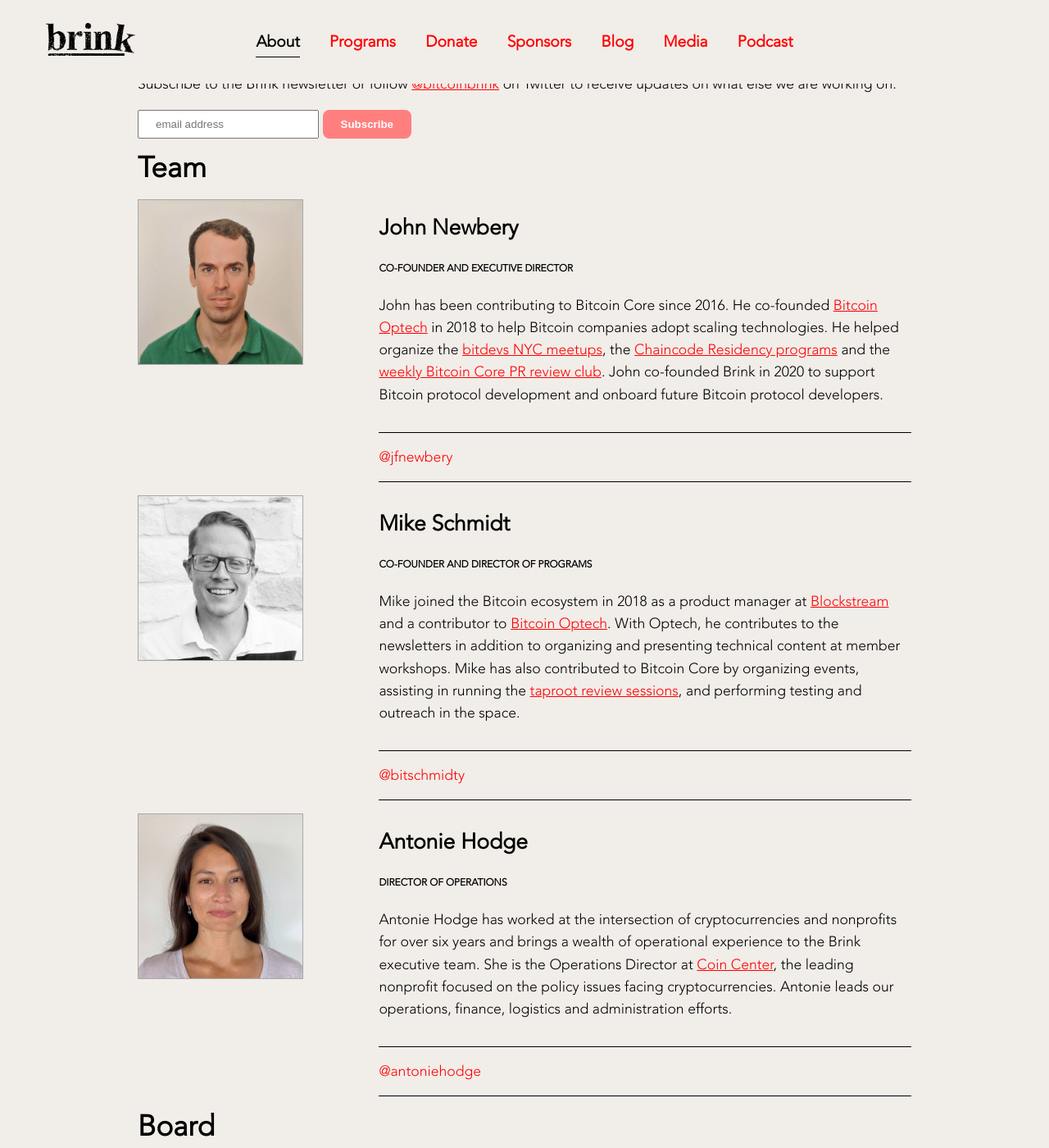
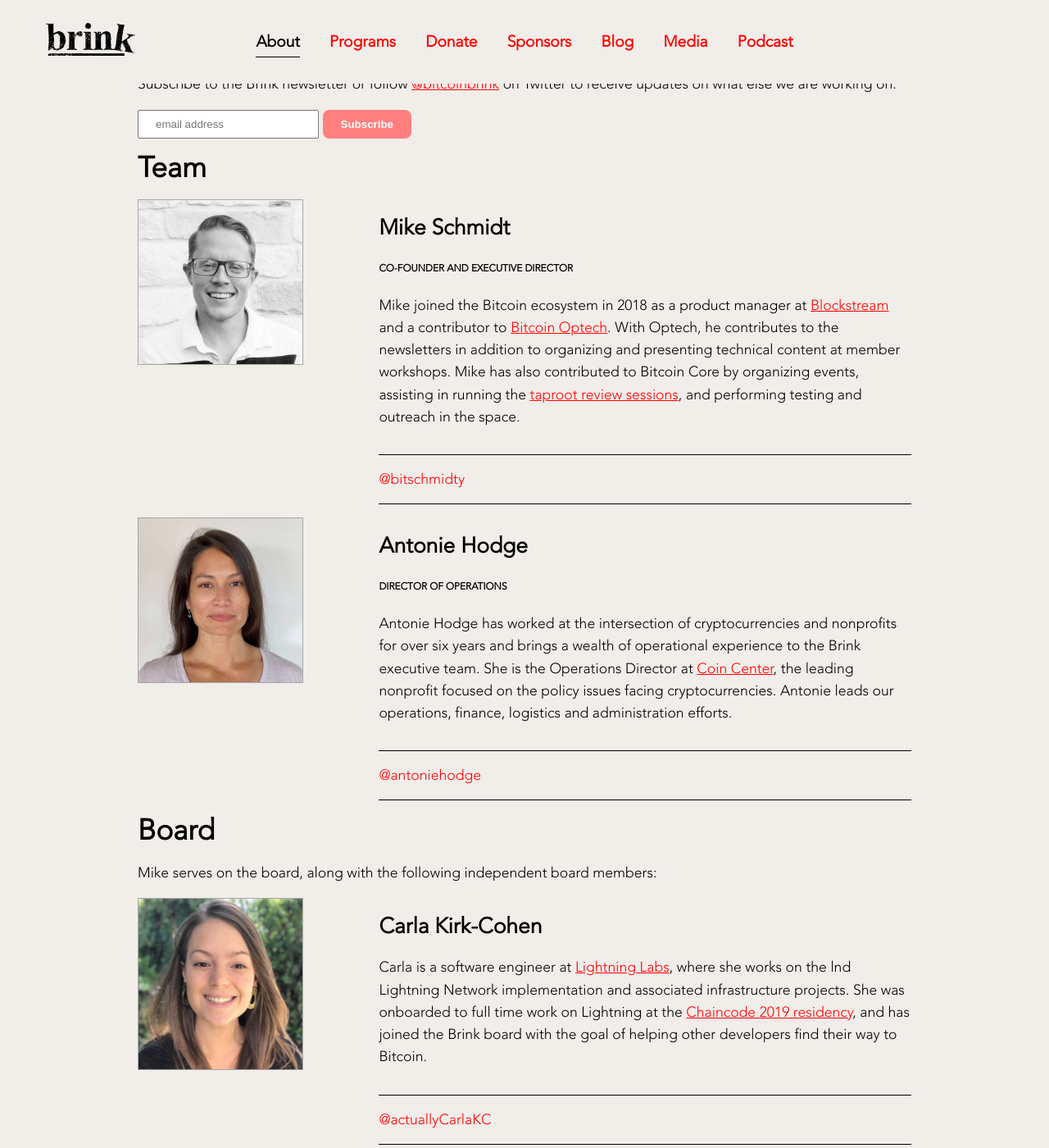
Before and after one commit to bitcoinbrink/website, a Jekyll site: the page built from index.md, in a window 1280 px wide and 1400 px high, scrolled down 469 px. Shown: the whole window at 82% size. Built offline with Jekyll 4.4.1, drawn with Linux system fonts in a browser that asks for light colours; some of the changed text lies outside the part shown.

```diff
--- a/_data/team.yml
+++ b/_data/team.yml
@@ -1,25 +1,6 @@
 officers:
-- name: John Newbery
+- name: Mike Schmidt
   title: Co-founder and Executive Director
-  description: >-
-    John has been contributing to Bitcoin Core since 2016. He co-founded <a
-    href="https://bitcoinops.org/" target="_blank" rel="noopener">Bitcoin
-    Optech</a> in 2018 to help Bitcoin companies adopt scaling technologies. He
-    helped organize the <a href="https://bitdevs.org/" target="_blank"
-    rel="noopener">bitdevs NYC meetups</a>, the <a
-    href="https://residency.chaincode.com/" target="_blank"
-    rel="noopener">Chaincode Residency programs</a> and the <a
-    href="https://bitcoincore.reviews/" target="_blank" rel="noopener">weekly
-    Bitcoin Core PR review club</a>. John co-founded Brink in 2020 to support
-    Bitcoin protocol development and onboard future Bitcoin protocol
-    developers.
-  social: "@jfnewbery"
-  link: https://twitter.com/jfnewbery
-  image: assets/images/john-newbery.jpg
-  alt: Picture of John Newbery
-
-- name: Mike Schmidt
-  title: Co-founder and Director of Programs
   description: >-
     Mike joined the Bitcoin ecosystem in 2018 as a product manager at
     <a href="https://blockstream.com">Blockstream</a> and a contributor to <a
--- a/index.md
+++ b/index.md
@@ -52,7 +52,7 @@ updates on what else we are working on.
 </div>
 <div class="team-container">
   <h1 id="board">Board</h1>
-  <p>John and Mike serve on the board, along with the following independent board members:</p>
+  <p>Mike serves on the board, along with the following independent board members:</p>
   {% for item in site.data.team.board %}
   <div class="team-row">
     <div class="image-column">
--- a/programs.md
+++ b/programs.md
@@ -9,12 +9,7 @@ description: Brink supports and mentors new contributors to open source Bitcoin
 # <span id="fellowship">Fellowship</span>
 
 The Brink fellowship is an intensive one-year program to onboard exceptional
-software engineers into Bitcoin protocol development. Developed and coordinated
-by Brink director John Newbery, the fellowship draws on John’s four years
-experience of contributing to Bitcoin Core, running the [Chaincode
-Residencies](https://residency.chaincode.com/) and [PR Review
-Club](https://bitcoincore.reviews/), and mentoring many Bitcoin open source
-contributors.
+software engineers into Bitcoin protocol development.
 
 As a Brink fellow, you’ll spend a year working alongside our engineering team and the other
 Brink fellows. You’ll learn about all aspects of the Bitcoin Core system,
```
Also changed, not shown: _posts/2021-12-10-staff-update.md (added, +18 -0 lines).
